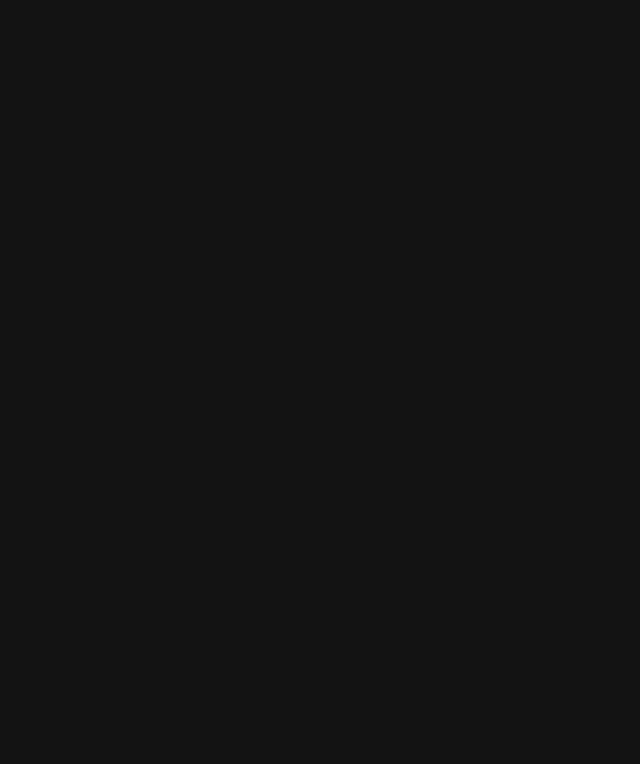
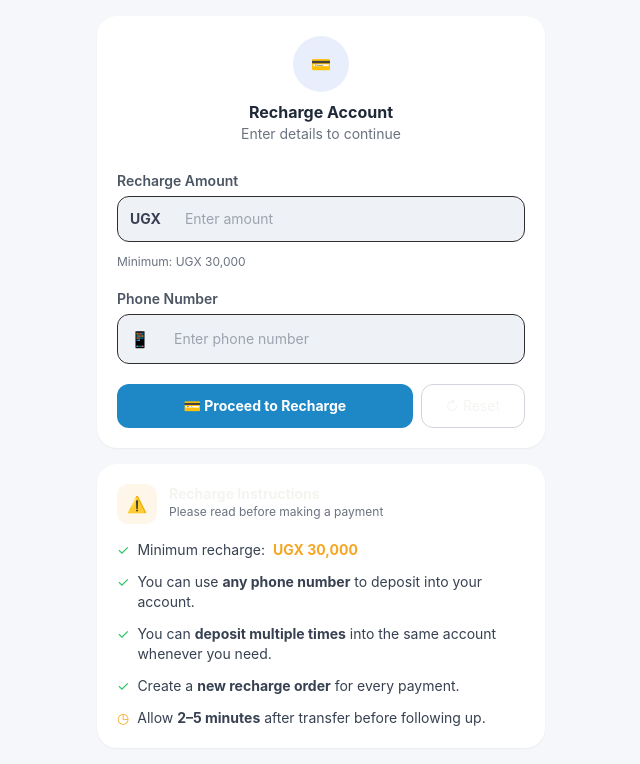
Before and after one commit to legendinvestors6-star/Legendsnvestors-9bkh56-9bkh56-37259-20261005, a React (Vite) app: page /recharge in a window 1280 px wide. Shown: the top 764 px of the page, without its empty margins (319-959 px from the left). Built offline with nearby package versions, Linux system fonts and the light colour scheme.

Commit message:
Update RechargePage.tsx

```diff
--- a/src/pages/RechargePage.tsx
+++ b/src/pages/RechargePage.tsx
@@ -1,128 +1,78 @@
-import { useState } from 'react';
-import { ChevronLeft, Activity } from 'lucide-react';
-import { useNavigate } from 'react-router-dom';
-import { toast } from 'sonner';
-import { getCurrentUser, createRechargeOrder, formatUGX } from '@/lib/storage';
-import { MIN_DEPOSIT, MTN_ACCOUNT, MTN_NAME } from '@/constants/products';
-import GoPayModal from '@/components/features/GoPayModal';
-import type { RechargeOrder } from '@/types';
-
-const QUICK_AMOUNTS = [30000, 50000, 90000, 150000, 250000, 500000];
+import { useState } from "react";
 
 export default function RechargePage() {
-  const navigate = useNavigate();
-  const currentUser = getCurrentUser();
-  const [amount, setAmount] = useState('');
-  const [selectedMethod, setSelectedMethod] = useState<'MTN' | 'AIRTEL'>('MTN');
-  const [phone, setPhone] = useState('');
-  const [showGoPay, setShowGoPay] = useState(false);
-  const [currentOrder, setCurrentOrder] = useState<RechargeOrder | null>(null);
+  const [amount, setAmount] = useState("");
+  const [phone, setPhone] = useState(""); // <--- NOW EMPTY, NO NUMBER
+  const [loading, setLoading] = useState(false);
 
-  if (!currentUser) { navigate('/'); return null; }
-
-  const numAmount = parseInt(amount) || 0;
-
-  const handleConfirm = () => {
-    if (numAmount < MIN_DEPOSIT) { toast.error(`Minimum recharge is ${formatUGX(MIN_DEPOSIT)}`); return; }
-    if (!phone.trim()) { toast.error('Please enter your payment account number'); return; }
-    const order = createRechargeOrder(currentUser.id, numAmount, selectedMethod, phone.trim());
-    setCurrentOrder(order);
-    setShowGoPay(true);
-  };
-
-  const handleConfirmPaid = (paidAmt: number) => {
-    toast.success('Payment submitted for verification. Pending payments are never lost.');
-    setShowGoPay(false);
-    navigate('/records');
+  const handleRecharge = async () => {
+    if (!amount || Number(amount) < 30000) {
+      alert("Minimum UGX 30,000");
+      return;
+    }
+    if (!phone) {
+      alert("Enter phone number");
+      return;
+    }
+    setLoading(true);
+    setTimeout(() => {
+      setLoading(false);
+      alert(`Recharge UGX ${amount} to ${phone} - pending`);
+    }, 1000);
   };
 
   return (
-    <div className="app-container min-h-screen" style={{ background: '#0a0a0a' }}>
-      {showGoPay && currentOrder && (
-        <GoPayModal order={currentOrder} onClose={() => setShowGoPay(false)} onConfirmPaid={handleConfirmPaid} />
-      )}
+    <div className="bg-[#f5f7fb] min-h-screen p-4 pb-28">
+      <div className="bg-white rounded-[20px] p-5 shadow-sm max-w-md mx-auto">
+        <div className="flex flex-col items-center mb-6">
+          <div className="w-14 h-14 bg-[#e8eefb] rounded-full flex items-center justify-center mb-2">💳</div>
+          <h2 className="font-bold text-gray-800">Recharge Account</h2>
+          <p className="text-gray-500 text-sm">Enter details to continue</p>
+        </div>
 
-      <div className="flex items-center gap-3 p-4" style={{ background: '#111111', borderBottom: '1px solid #2a2a2a' }}>
-        <button onClick={() => navigate(-1)} className="w-8 h-8 rounded-xl flex items-center justify-center" style={{ background: '#1e1e1e' }}>
-          <ChevronLeft size={18} className="text-gray-400" />
-        </button>
-        <h1 className="text-white font-bold text-lg flex-1">Recharge</h1>
-        <button onClick={() => navigate('/recharge-status')}
-          className="flex items-center gap-1.5 px-3 py-1.5 rounded-xl text-xs font-semibold"
-          style={{ background: 'rgba(201,168,76,0.1)', border: '1px solid rgba(201,168,76,0.25)', color: '#c9a84c' }}>
-          <Activity size={13} /> History
-        </button>
-      </div>
+        <label className="text-sm font-semibold text-gray-600">Recharge Amount</label>
+        <div className="flex mt-1 mb-3 bg-[#eef2f7] rounded-lg border">
+          <span className="px-3 py-3 font-bold text-gray-700 text-sm">UGX</span>
+          <input value={amount} onChange={e=>setAmount(e.target.value)} placeholder="Enter amount" type="number" className="flex-1 bg-transparent outline-none p-3 text-sm" />
+        </div>
+        <p className="text-xs text-gray-500 mb-4">Minimum: UGX 30,000</p>
 
-      {/* Hero */}
-      <div className="relative mx-4 mt-4 rounded-2xl overflow-hidden">
-        <img src="https://images.unsplash.com/photo-1503376780353-7e6692767b70?w=480&h=120&fit=crop" alt="" className="w-full h-28 object-cover" />
-        <div className="absolute inset-0 flex items-center px-4" style={{ background: 'rgba(0,0,0,0.7)' }}>
-          <p className="text-white text-2xl font-black">Fast Arrival</p>
+        <label className="text-sm font-semibold text-gray-600">Phone Number</label>
+        <div className="flex mt-1 mb-5 bg-[#eef2f7] rounded-lg border">
+          <span className="px-3 py-3">📱</span>
+          <input
+            value={phone}
+            onChange={e=>setPhone(e.target.value)}
+            placeholder="Enter phone number" // <--- EMPTY PLACEHOLDER
+            type="tel"
+            className="flex-1 bg-transparent outline-none p-3 text-sm"
+          />
+        </div>
+
+        <div className="flex gap-2">
+          <button onClick={handleRecharge} disabled={loading} className="flex-1 bg-[#1e88c7] text-white py-3 rounded-xl font-bold text-sm">
+            {loading? "Processing..." : "💳 Proceed to Recharge"}
+          </button>
+          <button onClick={()=>{setAmount(""); setPhone("")}} className="px-6 border border-gray-300 rounded-xl text-sm">↻ Reset</button>
         </div>
       </div>
 
-      <div className="px-4 mt-4 space-y-4">
-        {/* Quick Amounts */}
-        <div className="rounded-2xl p-4" style={{ background: '#151515', border: '1px solid #2a2a2a' }}>
-          <p className="text-gray-400 text-sm mb-3 font-medium">Select recharge amount</p>
-          <div className="grid grid-cols-3 gap-2 mb-4">
-            {QUICK_AMOUNTS.map(a => (
-              <button key={a} onClick={() => setAmount(a.toString())}
-                className="py-2.5 rounded-xl text-sm font-bold transition-all"
-                style={parseInt(amount) === a ? { background: 'linear-gradient(135deg, #c9a84c, #f0c040)', color: '#000' } : { background: '#1e1e1e', color: '#c9a84c', border: '1px solid #333' }}>
-                {(a / 1000).toFixed(0)}K
-              </button>
-            ))}
-          </div>
-
-          <p className="text-gray-500 text-xs mb-2">Enter other amount</p>
-          <div className="flex items-center rounded-xl px-3 py-3.5 focus-within:border-[#c9a84c]" style={{ background: '#1e1e1e', border: '1.5px solid #333' }}>
-            <span className="text-[#c9a84c] font-bold mr-2 text-sm">UGX</span>
-            <input type="number" value={amount} onChange={e => setAmount(e.target.value)} placeholder="Enter amount"
-              className="flex-1 outline-none text-sm text-white bg-transparent placeholder-gray-600" />
-          </div>
-          <p className="text-gray-600 text-xs mt-1">Minimum: {formatUGX(MIN_DEPOSIT)}</p>
-        </div>
-
-        {/* Payment Method */}
-        <div className="rounded-2xl p-4" style={{ background: '#151515', border: '1px solid #2a2a2a' }}>
-          <p className="text-gray-400 text-sm mb-3 font-medium">Recharge method</p>
-          <div className="grid grid-cols-2 gap-3 mb-4">
-            {(['MTN', 'AIRTEL'] as const).map(method => (
-              <button key={method} onClick={() => setSelectedMethod(method)}
-                className="py-3 rounded-xl font-bold text-sm transition-all"
-                style={selectedMethod === method ? { background: 'linear-gradient(135deg, #c9a84c, #f0c040)', color: '#000' } : { background: '#1e1e1e', color: '#888', border: '1.5px solid #333' }}>
-                {method === 'MTN' ? '📱 MoMo MTN' : '📱 Airtel Money'}
-              </button>
-            ))}
-          </div>
-
-          <div className="flex items-center rounded-xl px-3 py-3.5" style={{ background: '#1e1e1e', border: '1.5px solid #333' }}>
-            <span className="text-gray-500 text-sm mr-2">+256</span>
-            <input type="tel" value={phone} onChange={e => setPhone(e.target.value)} placeholder="Enter your payment account"
-              className="flex-1 outline-none text-sm text-white bg-transparent placeholder-gray-600" />
-          </div>
-          <p className="text-xs mt-2" style={{ color: 'rgba(201,168,76,0.7)' }}>⚠ Fill in your account accurately — incorrect filling may result in loss of funds.</p>
-        </div>
-
-        {/* Instructions */}
-        <div className="rounded-2xl p-4" style={{ background: '#151515', border: '1px solid #2a2a2a' }}>
-          <p className="text-[#c9a84c] text-xs font-medium mb-2 cursor-pointer">If the recharge is not entered for a long time, please click here</p>
-          <div className="space-y-1.5 text-xs text-gray-500">
-            <p>1. The minimum top-up amount is <strong className="text-[#c9a84c]">{formatUGX(MIN_DEPOSIT)}</strong> — this covers the entry-level <strong className="text-[#c9a84c]">VIP 1 Legend One BMW</strong> product.</p>
-            <p>2. Use the latest account details for each transaction to avoid using outdated information.</p>
-            <p>3. Carefully read the payment instructions and follow required procedures strictly.</p>
-            <p>4. Allow 2–5 minutes after transfer before following up.</p>
-            <p>5. If not credited promptly after transfer, contact official customer support for assistance.</p>
+      <div className="bg-white rounded-[20px] p-5 shadow-sm max-w-md mx-auto mt-4">
+        <div className="flex gap-3 mb-4">
+          <div className="w-10 h-10 bg-[#fef6e8] rounded-xl flex items-center justify-center">⚠️</div>
+          <div>
+            <h3 className="font-bold text-sm">Recharge Instructions</h3>
+            <p className="text-xs text-gray-500">Please read before making a payment</p>
           </div>
         </div>
-
-        <button onClick={handleConfirm} className="w-full py-4 rounded-2xl font-bold text-black gold-gradient flex items-center justify-center gap-2">
-          Confirm
-        </button>
+        <ul className="space-y-3 text-sm text-gray-700">
+          <li className="flex gap-2"><span className="text-green-500">✓</span> Minimum recharge: <span className="text-[#f5a623] font-bold">UGX 30,000</span></li>
+          <li className="flex gap-2"><span className="text-green-500">✓</span><span>You can use <b>any phone number</b> to deposit into your account.</span></li>
+          <li className="flex gap-2"><span className="text-green-500">✓</span><span>You can <b>deposit multiple times</b> into the same account whenever you need.</span></li>
+          <li className="flex gap-2"><span className="text-green-500">✓</span><span>Create a <b>new recharge order</b> for every payment.</span></li>
+          <li className="flex gap-2"><span className="text-[#f5a623]">◷</span><span>Allow <b>2–5 minutes</b> after transfer before following up.</span></li>
+        </ul>
       </div>
-      <div className="h-6" />
     </div>
   );
-}
+      }
```
